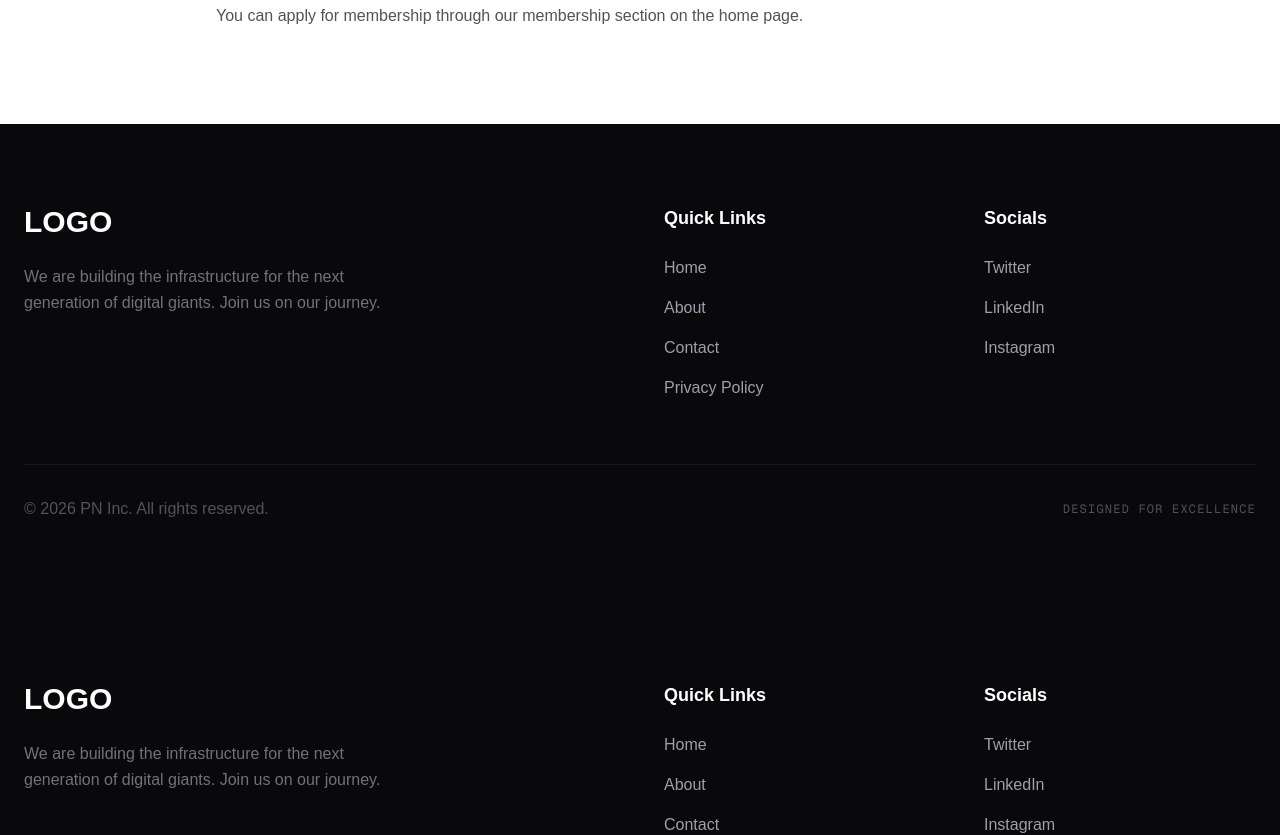
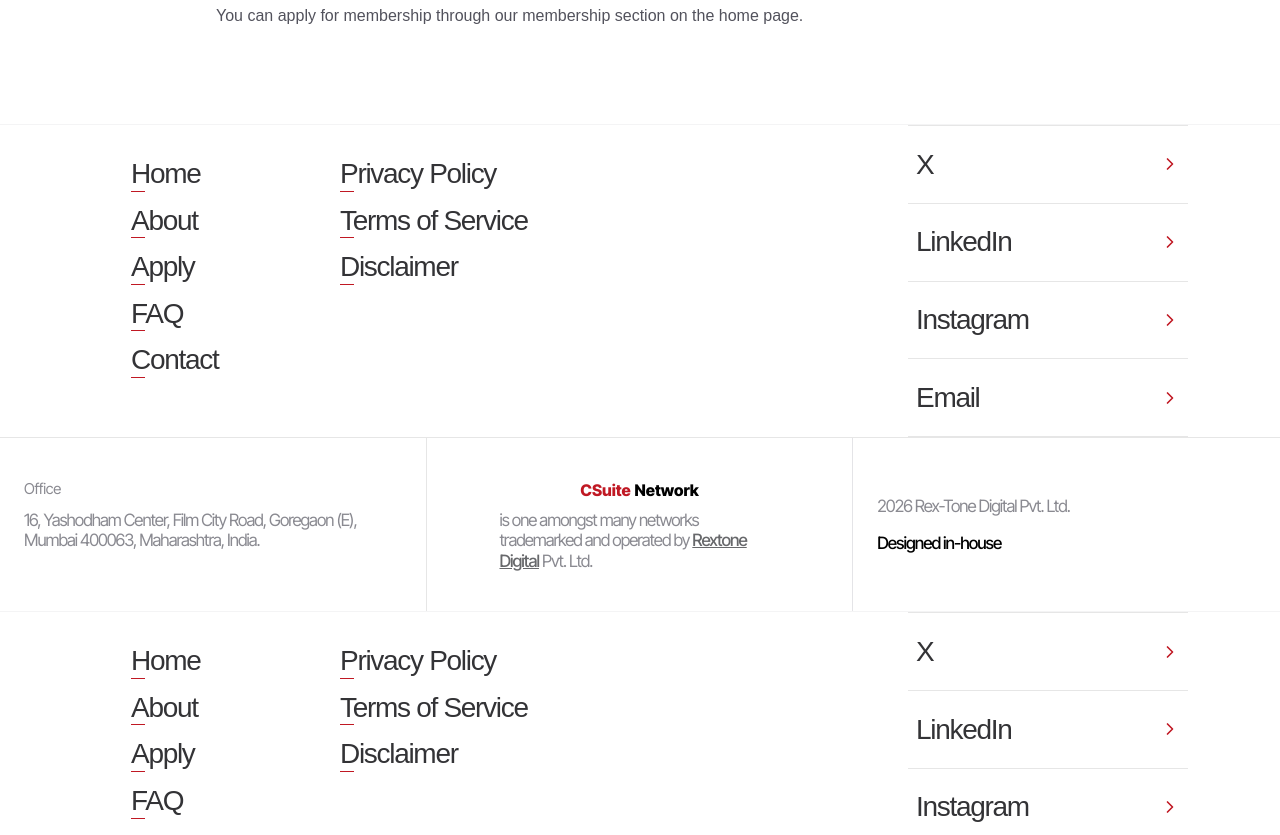
Before and after one commit to SRayyan555/pnjs, a Next.js app: page /faqs in a window 1280 px wide. Shown: the part 580-1415 px from the top of the page. Built offline with nearby package versions, Linux system fonts and the light colour scheme.

Commit message:
footer desktop done

```diff
--- a/components/Different.jsx
+++ b/components/Different.jsx
@@ -6,26 +6,26 @@ export default function Different() {
         <div className="w-full flex flex-col">
           {/* First Principles Row */}
           <div className="w-full flex justify-center">
-            <div className="w-full px-[40px] mx-[60px] gap-[122px] flex border-b border-[#E8BEC1] pb-[60px]  items-center">
+            <div className="w-full md:px-[40px] px-[10px] mx-[60px] justify-between  flex border border-[#E8BEC1] md:pb-[60px] pb-[20px]  items-center">
               {/* Left Side: Title */}
               <div className="flex justify-center md:justify-end items-center w-[308px]">
-                <span className="font-serif italic text-[32px] md:text-[45px] text-[#A3A3A3] leading-none">
+                <span className="font-serif italic text-[18px] md:text-[45px] text-[#A3A3A3] leading-none">
                   First
                 </span>
-                <span className="font-serif font-bold text-[32px] md:text-[45px] text-[#E31E24] leading-none">
+                <span className="font-serif font-bold text-[18px] md:text-[45px] text-[#E31E24] leading-none">
                   Principles
                 </span>
               </div>
 
               {/* Right Side: Content */}
-              <div className="flex flex-col gap-8 items-start max-w-[650px]  w-[650px]">
-                <p className="font-inter italic text-[32px] leading-[160%] text-black ">
+              <div className="flex flex-col gap-8 items-start max-w-[650px] w-[220px] md:w-[650px]">
+                <p className="font-inter italic md:text-[32px] text-[12px] leading-[160%] text-black ">
                   A series of <span className="font-bold italic">problem solving</span> workshops held by the worlds best professors
                 </p>
 
-                <div className="flex items-center gap-4 text-[#A3A3A3]">
-                <img src="/assets/Group.svg" alt="Calendar" className="w-[27px] h-[27px]" />
-                  <span className="font-display text-[#656A6B] font-medium leading-[120%] tracking-[0px] text-[24px] md:text-[28px]">
+                <div className="flex items-center md:gap-4 gap-[8px] text-[#A3A3A3]">
+                <img src="/assets/Group.svg" alt="Calendar" className="md:w-[27px] md:h-[27px] w-[16px] h-[16px]" />
+                  <span className="font-display text-[#656A6B] font-medium leading-[120%] tracking-[0px] text-[14px] md:text-[28px]">
                     <span className=" font-bold">#6</span>/year
                   </span>
                 </div>
--- a/components/Firstprinciple.jsx
+++ b/components/Firstprinciple.jsx
@@ -63,8 +63,8 @@ const Firstprinciple = () => {
         ))}
       </div>
 
-      <div className="mt-20 text-center">
-        <p className="text-3xl md:text-4xl font-serif italic text-[#C41E3A]">
+      <div className="mt-[60px] text-center">
+        <p className="font-kepler font-medium italic text-[50px] leading-[100%] tracking-[0px] text-[#C01823]">
           More of the best professors being added soon
         </p>
       </div>
@@ -79,11 +79,11 @@ const ProfessorCard = ({ prof }) => {
       <div className="relative h-[360px] bg-zinc-100 overflow-hidden">
         {/* Logo Overlay */}
         <div className="absolute top-4 left-4 w-[45px] h-[45px] z-10 rounded-[4px] flex items-center justify-center">
-           <img
-             src={prof.schoolLogo}
-             alt={`${prof.school} logo`}
-             className="w-full h-full object-contain rounded-[4px]"
-           />
+          <img
+            src={prof.schoolLogo}
+            alt={`${prof.school} logo`}
+            className="w-full h-full object-contain rounded-[4px]"
+          />
         </div>
 
         {/* Background image */}
--- a/components/Footer.jsx
+++ b/components/Footer.jsx
@@ -1,37 +1,86 @@
-export default function Footer() {
+import React from 'react';
+
+const Footer = () => {
   return (
-    <footer className="bg-zinc-950 text-white py-20">
-      <div className="max-w-7xl mx-auto px-6">
-        <div className="grid md:grid-cols-4 gap-12 mb-16">
-          <div className="col-span-2">
-            <div className="text-3xl font-black mb-6">LOGO</div>
-            <p className="text-zinc-500 max-w-sm leading-relaxed">
-              We are building the infrastructure for the next generation of digital giants. Join us on our journey.
+    <footer className="bg-white border-t border-zinc-100 ">
+      <div className="max-w-7xl mx-auto px-4 text-[#333336]">
+        <div className="grid grid-cols-1 md:grid-cols-12 gap-12">
+          {/* Left Navigation */}
+          <div className="md:col-span-3 space-y-[12px] w-auto pt-[32px] pl-[115px]">
+            <FooterLink text="Home" />
+            <FooterLink text="About" />
+            <FooterLink text="Apply" />
+            <FooterLink text="FAQ" />
+            <FooterLink text="Contact" />
+          </div>
+
+          {/* Middle Navigation */}
+          <div className="md:col-span-4 space-y-[12px] w-auto pt-[32px]">
+            <FooterLink text="Privacy Policy" />
+            <FooterLink text="Terms of Service" />
+            <FooterLink text="Disclaimer" />
+          </div>
+
+          {/* Right Social Links */}
+          <div className="md:col-span-5 flex flex-col w-[280px] h-[312px] ml-auto mr-[76px]">
+            <SocialLink text="X" />
+            <SocialLink text="LinkedIn" />
+            <SocialLink text="Instagram" />
+            <SocialLink text="Email" />
+          </div>
+        </div>
+      </div>
+
+      {/* Bottom Info Section */}
+      <div className="border-t border-[#E6E6E6]">
+        <div className="max-w-7xl mx-auto grid grid-cols-1 md:grid-cols-3">
+          {/* Office Address */}
+          <div className="pt-[42px] pl-[24px] border-r border-[#E6E6E6] font-inter-display text-[#8a8a91]">
+            <span className="block text-[15px] font-regular leading-[120%]  tracking-[-0.3px] mb-[12px]">Office</span>
+            <p className="text-[17px] font-regular leading-[120%] tracking-[-1px] ">
+              16, Yashodham Center, Film City Road, Goregaon (E),<br />
+              Mumbai 400063, Maharashtra, India.
             </p>
           </div>
-          <div>
-            <h5 className="text-lg font-bold mb-6">Quick Links</h5>
-            <ul className="space-y-4 text-zinc-400">
-              <li className="hover:text-red-600 transition-colors cursor-pointer">Home</li>
-              <li className="hover:text-red-600 transition-colors cursor-pointer">About</li>
-              <li className="hover:text-red-600 transition-colors cursor-pointer">Contact</li>
-              <li className="hover:text-red-600 transition-colors cursor-pointer">Privacy Policy</li>
-            </ul>
+
+          {/* Trademark Info */}
+          <div className="p-10 border-r border-zinc-200 flex flex-col justify-center items-center text-left font-inter-display">
+            <div className="mb-2 inline-block">
+              <span className="font-bold text-[#c01823]">CSuite</span>{" "}
+              <span className="font-bold text-black">Network</span>
+            </div>
+            <p className="text-[17px] tracking-[-1px] leading-[120%] text-[#8a8a91] max-w-[280px]">
+              is one amongst many networks trademarked and operated by <span className="underline text-[#67686B] font-medium cursor-pointer">Rextone Digital</span> Pvt. Ltd.
+            </p>
           </div>
-          <div>
-            <h5 className="text-lg font-bold mb-6">Socials</h5>
-            <ul className="space-y-4 text-zinc-400">
-              <li className="hover:text-red-600 transition-colors cursor-pointer">Twitter</li>
-              <li className="hover:text-red-600 transition-colors cursor-pointer">LinkedIn</li>
-              <li className="hover:text-red-600 transition-colors cursor-pointer">Instagram</li>
-            </ul>
+
+          {/* Copyright */}
+          <div className="p-[24px] flex flex-col justify-center font-inter-display">
+            <p className="text-[17px] font-regular leading-[120%] tracking-[-1px] text-[#8a8a91] mb-[16px]">2026 Rex-Tone Digital Pvt. Ltd.</p>
+            <p className="text-[17px] leading-[120%] font-medium text-black tracking-[-1px]">Designed in-house</p>
           </div>
-        </div>
-        <div className="pt-8 border-t border-zinc-900 text-zinc-600 flex flex-col md:flex-row justify-between items-center gap-4">
-          <p>&copy; 2026 PN Inc. All rights reserved.</p>
-          <p className="font-mono text-xs uppercase tracking-widest">Designed for Excellence</p>
         </div>
       </div>
     </footer>
   );
-}
+};
+
+const FooterLink = ({ text }) => (
+  <div className="group cursor-pointer ">
+    <span className="text-[28px] font-medium block leading-[120%] tracking-[-1.3px]">{text}</span>
+    <div className="w-[14px] h-[1px] bg-[#c01823]"></div>
+  </div>
+);
+
+const SocialLink = ({ text }) => (
+  <div className="flex items-center justify-between flex-grow border-t border-[#E6E6E6] last:border-b cursor-pointer group hover:bg-zinc-50 transition-colors px-2">
+    <span className="text-[28px] font-medium leading-[120%] tracking-[-1.3px]">{text}</span>
+    <span className="text-[#c01823] text-2xl font-light transform group-hover:translate-x-1 transition-transform">
+      <svg width="20" height="20" viewBox="0 0 24 24" fill="none" stroke="currentColor" strokeWidth="2" strokeLinecap="round" strokeLinejoin="round">
+        <path d="M9 18l6-6-6-6" />
+      </svg>
+    </span>
+  </div>
+);
+
+export default Footer;
--- a/components/Hero.jsx
+++ b/components/Hero.jsx
@@ -15,7 +15,7 @@ export default function Hero() {
 
       <div className="text-center z-10 px-4 flex items-center justify-center h-full">
         <h1
-          className="font-[family-name:var(--font-inter-display)] font-[800] text-[130px] leading-[100%] lowercase"
+          className="font-[family-name:var(--font-inter-display)] font-[800] md:text-[130px] text-[60px] leading-[100%] lowercase"
           style={{
             letterSpacing: "-4px",
             textAlign: "center",
--- a/components/Tagline.jsx
+++ b/components/Tagline.jsx
@@ -12,11 +12,7 @@ export default function Tagline() {
       <div className=" relative z-10 flex flex-col gap-[163px]">
         {/* Upper Tagline */}
         <h2
-          className="font-[family-name:var(--font-inter)] font-[700] text-[66px] leading-[120%]"
-          style={{
-            letterSpacing: "-1.46px",
-            textAlign: "center"
-          }}
+          className="font-[family-name:var(--font-inter)] font-[700] md:text-[66px] text-[35px] leading-[120%] tracking-[-1.46px] text-center"
         >
           a network for ambitious professionals <br />
           who are coming together to <br />
@@ -25,11 +21,7 @@ export default function Tagline() {
 
         {/* Lower Section Text */}
         <div
-          className="font-[family-name:var(--font-inter-display)] font-[400] text-[50px] leading-[100%] flex items-center justify-center gap-4"
-          style={{
-            letterSpacing: "-0.5px",
-            textAlign: "center"
-          }}
+          className="font-[family-name:var(--font-inter-display)] text-center tracking-[-0.5px]  font-[400] text-[20px] md:text-[50px] leading-[100%] flex items-center justify-center gap-4"
         >
           <span>Learn. Solve.</span>
           <span className="bg-red-600 font-bold px-4 py-1 inline-block">
```
